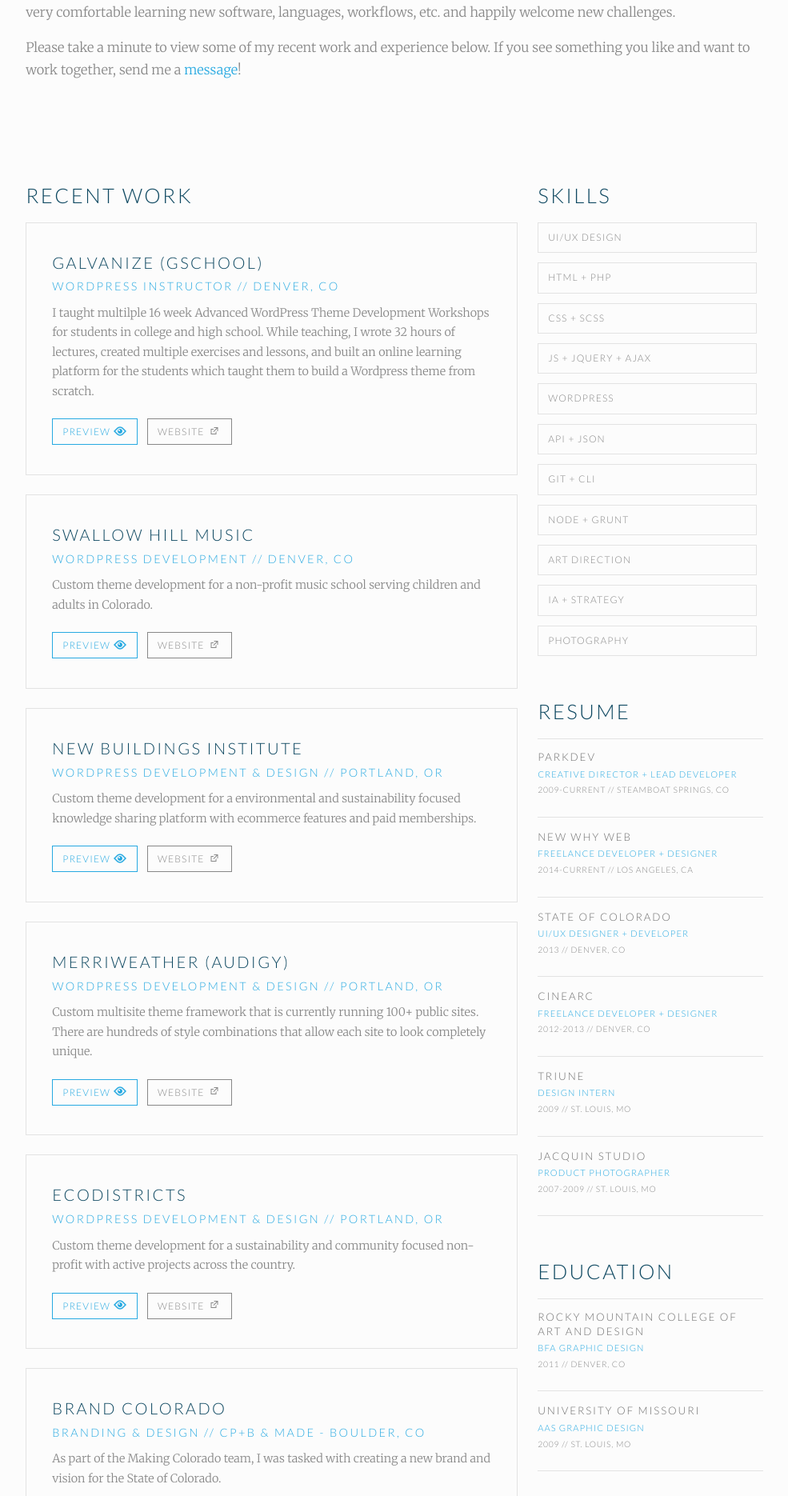
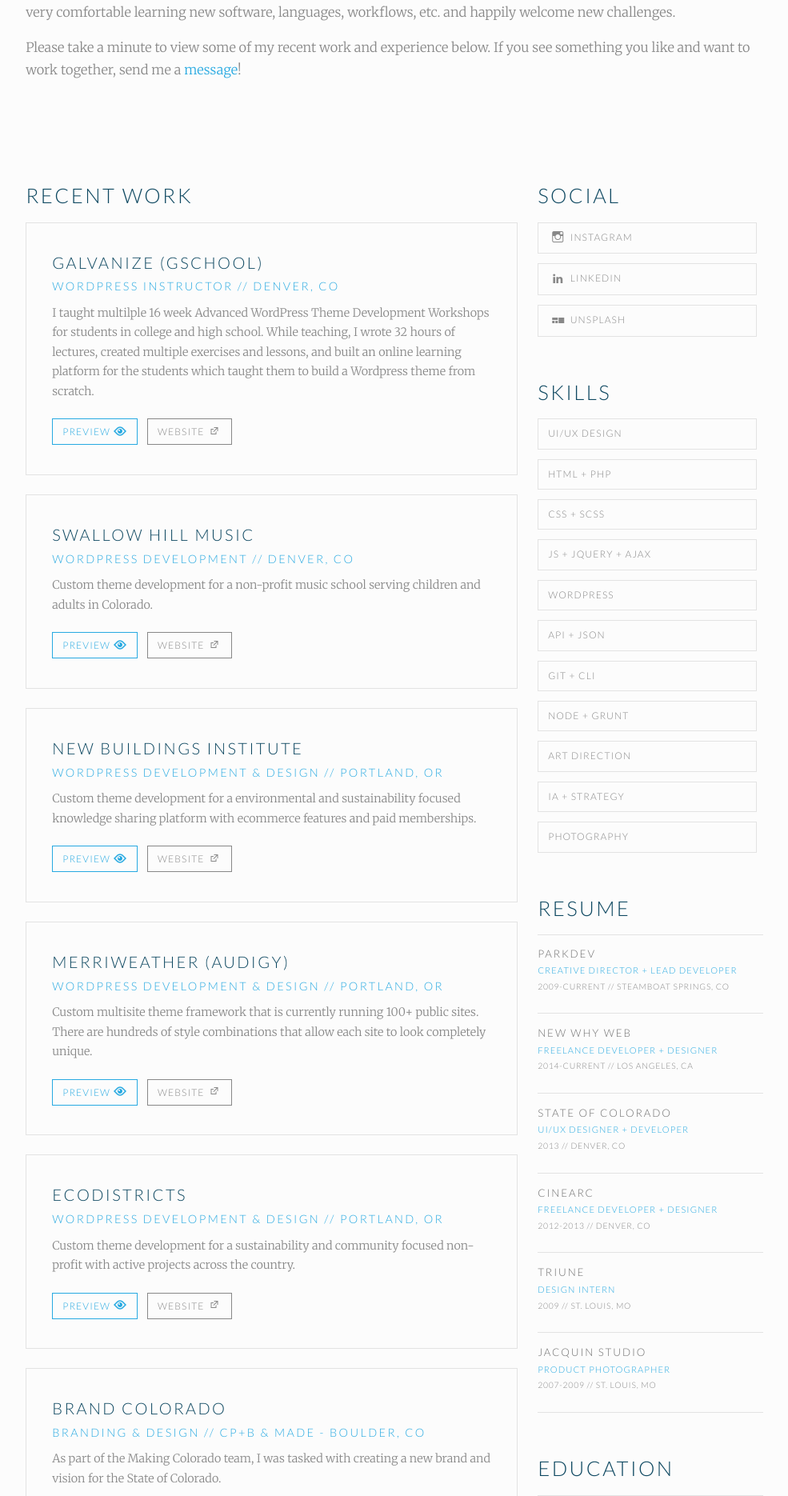
Before and after one commit to see8ch/chrisholder.me, a PHP site: page / in a window 1280 px wide. Shown: the part 707-2577 px from the top of the page at 80% size, without its empty margins (147-1132 px from the left). Run offline with PHP 8.4, Linux system fonts and the light colour scheme; some libraries are stand-ins or nearby versions.

Commit message:
post-launch tweaks

```diff
--- a/assets/components/footer.php
+++ b/assets/components/footer.php
@@ -21,15 +21,13 @@
 
 
     <!-- Google Analytics -->
+    <script async src="https://www.googletagmanager.com/gtag/js?id=UA-113459485-1"></script>
     <script>
-      (function(i,s,o,g,r,a,m){i['GoogleAnalyticsObject']=r;i[r]=i[r]||function(){
-      (i[r].q=i[r].q||[]).push(arguments)},i[r].l=1*new Date();a=s.createElement(o),
-      m=s.getElementsByTagName(o)[0];a.async=1;a.src=g;m.parentNode.insertBefore(a,m)
-      })(window,document,'script','//www.google-analytics.com/analytics.js','ga');
+      window.dataLayer = window.dataLayer || [];
+      function gtag(){dataLayer.push(arguments);}
+      gtag('js', new Date());
 
-      ga('create', 'UA-40198502-1', 'auto');
-      ga('send', 'pageview');
-
+      gtag('config', 'UA-113459485-1');
     </script>
 
     <!-- IE outdate friendly warning -->
--- a/assets/sass/style.scss
+++ b/assets/sass/style.scss
@@ -224,7 +224,7 @@
 
 
 // Sidebar
-.skills-list, .experiment-list, .education-list, .press-list {
+.skills-list, .social-list, .experiment-list, .education-list, .press-list {
 	margin-left: 0;
 	margin-bottom: 3rem;
 
@@ -240,6 +240,17 @@
 		margin-bottom: 0.75rem;
 		border-color: $light-gray;
 
+		a {
+			color: $mid-gray;
+		}
+
+		span {
+			position: relative;
+			top: -0.25rem;
+			margin-right: 0.35rem;
+			color: $blue;
+		}
+
 		&:hover {
 			color: $orange;
 			border-color: $orange;
@@ -248,6 +259,34 @@
 		}
 	}
 }
+
+
+.social-list {
+	li {
+		display: block;
+		margin-bottom: 0.75rem;
+
+		a {
+			@extend %buttons;
+			display: block;
+			color: $mid-gray;
+			border-color: $light-gray;
+
+			span {
+				position: relative;
+				top: -0.25rem;
+				margin-right: 0.4rem;
+				color: $mid-gray;
+			}
+
+			&:hover {
+				color: $blue;
+			}
+		}
+	}
+}
+
+
 
 .experiment-list, .education-list, .press-list {
 	li {
--- a/index.php
+++ b/index.php
@@ -298,6 +298,13 @@
 
 
 		<article class="one-third">
+			<h3 class="section-header">Social</h3>
+			<ul class="social-list">
+				<li><a href="http://instagram.com/chrislholder" target="_blank"><span class="genericon genericon-instagram"></span>Instagram</a></li>
+				<li><a href="http://linkedin.com/in/chrislholder" target="_blank"><span class="genericon genericon-linkedin"></span>LinkedIn</a></li>
+				<li><a href="http://unsplash.com/@chrisholder" target="_blank"><span class="genericon genericon-gallery"></span>Unsplash</a></li>
+			</ul>
+
 			<h3 class="section-header">Skills</h3>
 			<ul class="skills-list">
 				<li>UI/UX Design</li>
@@ -385,7 +392,7 @@
 	<section class="contact-section">
 		<h2>Let's talk</h2>
 		<p>I am currently accepting new projects. Please get in touch if you would like to work together or have any questions about my work!</p>
-		<h6><a href="mailto:chrislholder@gmail.com">chrislholder@gmail.com</a> <span>//</span> <a href="tel:3147803252">314.780.3252</a> <span>//</span> <a href="http://instagram.com/chrislholder" target="_blank">@chrislholder</a></h6>
+		<h6><a href="mailto:chrislholder@gmail.com">chrislholder@gmail.com</a> <span>//</span> <a href="http://instagram.com/chrislholder" target="_blank">@chrislholder</a></h6>
 	</section>
 
 
--- a/style.css
+++ b/style.css
@@ -1,6 +1,7 @@
 /* #Reset
 ================================================================================================= */
 * {
+  -moz-box-sizing: border-box;
   box-sizing: border-box;
 }
 
@@ -200,7 +201,7 @@
   margin-left: 1.3rem;
 }
 
-.portfolio-post ul li a, .more-button, .skills-list li {
+.portfolio-post ul li a, .more-button, .skills-list li, .social-list li a {
   margin-right: 0.5rem;
   padding: 0.5rem 0.75rem;
   border: 1px solid #888888;
@@ -212,31 +213,31 @@
   text-transform: uppercase;
   transition: all 333ms ease-in-out;
 }
-.portfolio-post ul li a span, .more-button span, .skills-list li span {
+.portfolio-post ul li a span, .more-button span, .skills-list li span, .social-list li a span {
   margin-left: 0.25rem;
   margin-top: 0.35rem;
   color: #888888;
   transition: all 333ms ease-in-out;
 }
-.portfolio-post ul li a:hover, .more-button:hover, .skills-list li:hover {
+.portfolio-post ul li a:hover, .more-button:hover, .skills-list li:hover, .social-list li a:hover {
   color: #27a9e1;
   border-color: #27a9e1;
 }
-.portfolio-post ul li a:hover span, .more-button:hover span, .skills-list li:hover span {
+.portfolio-post ul li a:hover span, .more-button:hover span, .skills-list li:hover span, .social-list li a:hover span {
   color: #27a9e1;
 }
-.portfolio-post ul li a.preview-toggle, .preview-toggle.more-button, .skills-list li.preview-toggle {
+.portfolio-post ul li a.preview-toggle, .preview-toggle.more-button, .skills-list li.preview-toggle, .social-list li a.preview-toggle {
   color: #27a9e1;
   border-color: #27a9e1;
 }
-.portfolio-post ul li a.preview-toggle span, .preview-toggle.more-button span, .skills-list li.preview-toggle span {
+.portfolio-post ul li a.preview-toggle span, .preview-toggle.more-button span, .skills-list li.preview-toggle span, .social-list li a.preview-toggle span {
   color: #27a9e1;
 }
-.portfolio-post ul li a.preview-toggle.active, .preview-toggle.active.more-button, .skills-list li.preview-toggle.active {
+.portfolio-post ul li a.preview-toggle.active, .preview-toggle.active.more-button, .skills-list li.preview-toggle.active, .social-list li a.preview-toggle.active {
   color: #FD9638;
   border-color: #FD9638;
 }
-.portfolio-post ul li a.preview-toggle.active span:before, .preview-toggle.active.more-button span:before, .skills-list li.preview-toggle.active span:before {
+.portfolio-post ul li a.preview-toggle.active span:before, .preview-toggle.active.more-button span:before, .skills-list li.preview-toggle.active span:before, .social-list li a.preview-toggle.active span:before {
   content: '\f404';
   color: #FD9638;
 }
@@ -372,11 +373,11 @@
   color: #27a9e1;
 }
 
-.skills-list, .experiment-list, .education-list, .press-list {
+.skills-list, .social-list, .experiment-list, .education-list, .press-list {
   margin-left: 0;
   margin-bottom: 3rem;
 }
-.skills-list li, .experiment-list li, .education-list li, .press-list li {
+.skills-list li, .social-list li, .experiment-list li, .education-list li, .press-list li {
   list-style: none;
   display: block;
 }
@@ -385,12 +386,40 @@
   margin-bottom: 0.75rem;
   border-color: #e3e3e3;
 }
+.skills-list li a {
+  color: #888888;
+}
+.skills-list li span {
+  position: relative;
+  top: -0.25rem;
+  margin-right: 0.35rem;
+  color: #27a9e1;
+}
 .skills-list li:hover {
   color: #FD9638;
   border-color: #FD9638;
 }
 .skills-list li:hover span {
   color: #FD9638;
+}
+
+.social-list li {
+  display: block;
+  margin-bottom: 0.75rem;
+}
+.social-list li a {
+  display: block;
+  color: #888888;
+  border-color: #e3e3e3;
+}
+.social-list li a span {
+  position: relative;
+  top: -0.25rem;
+  margin-right: 0.4rem;
+  color: #888888;
+}
+.social-list li a:hover {
+  color: #27a9e1;
 }
 
 .experiment-list li, .education-list li, .press-list li {
```
Also changed, not shown: 1 other file. Lines whose indentation alone changed are shown as unchanged.
